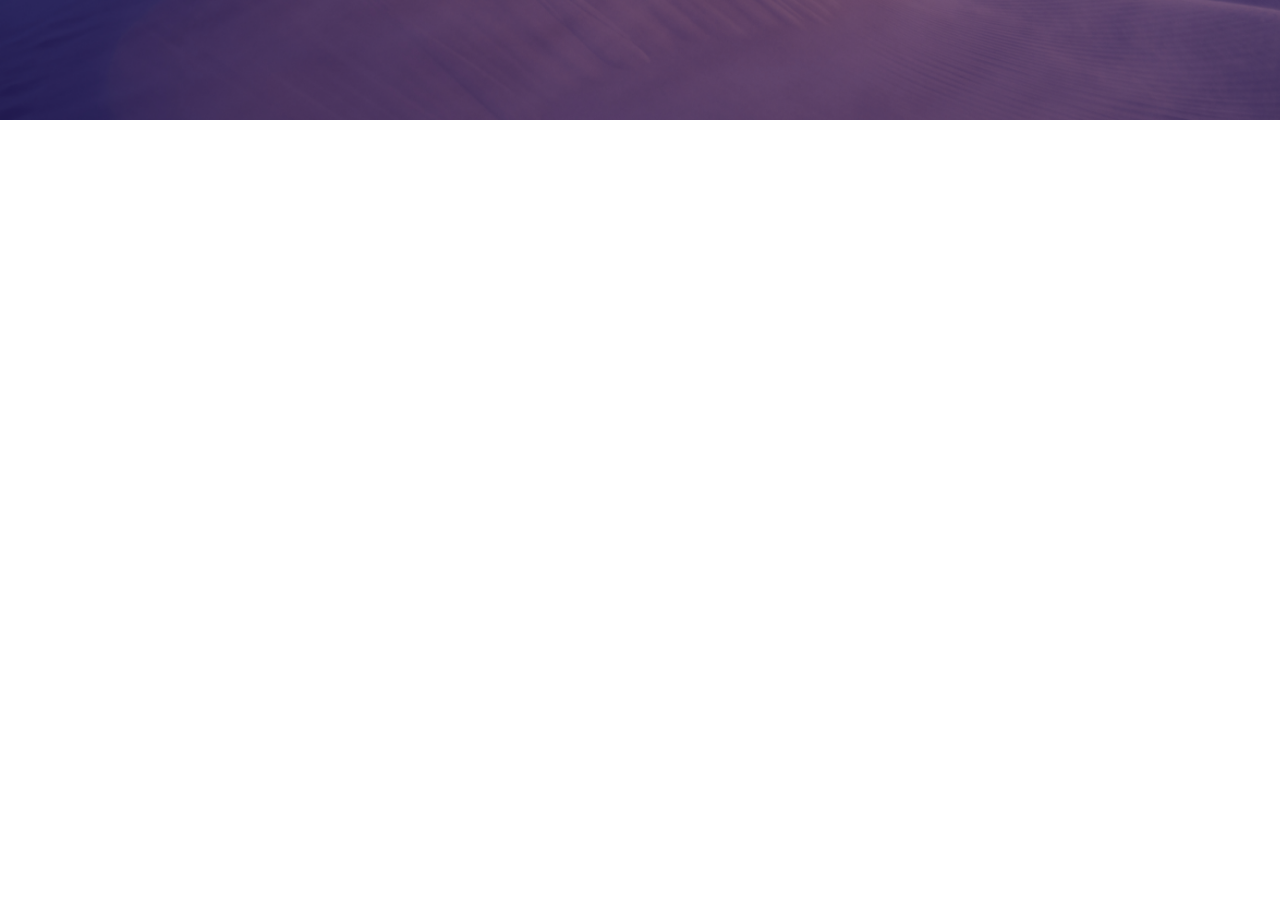
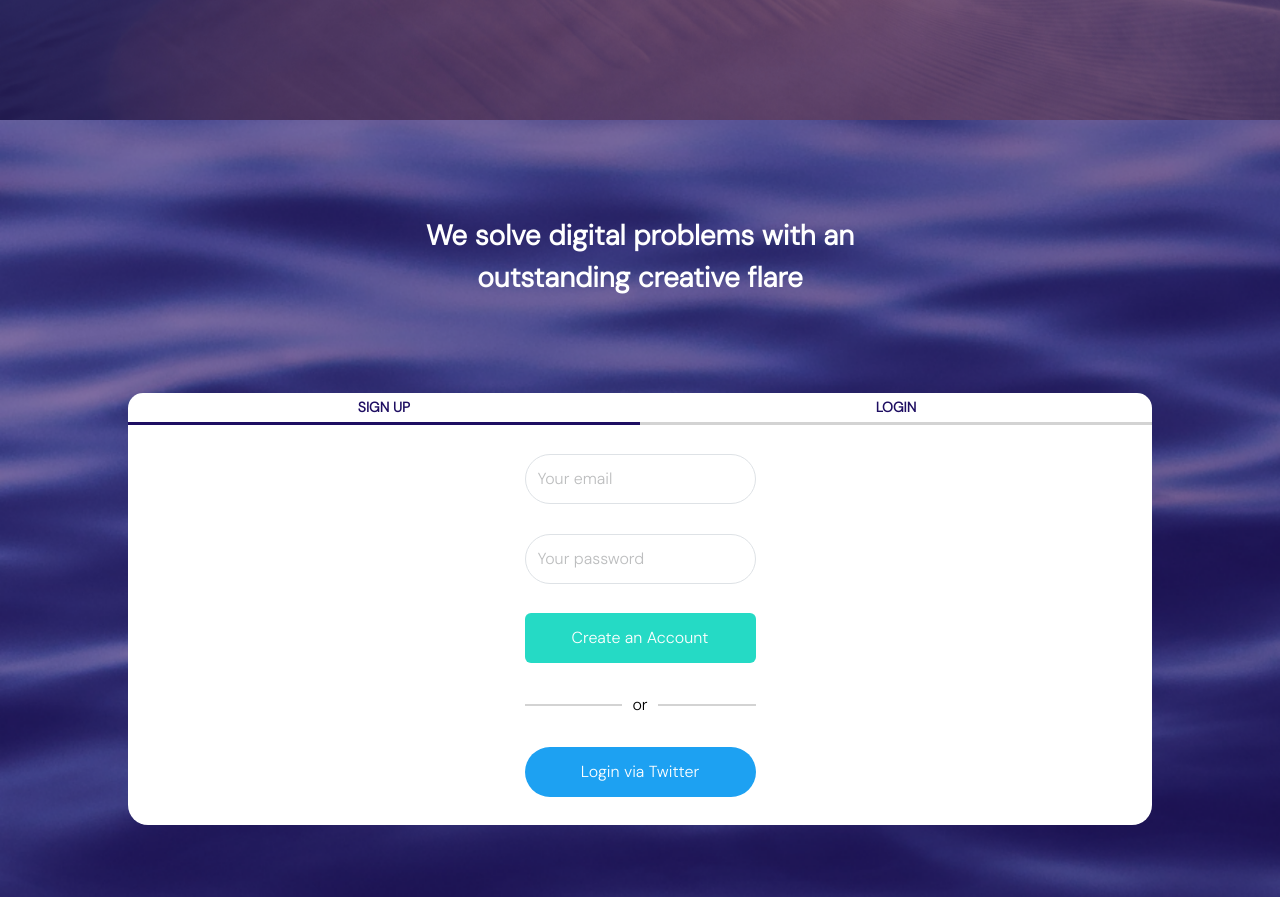
Before and after one commit to viix54/forgetCodeFigma, a React (Vite) app: page / in a window 1280 px wide. Shown: the part 1900-2797 px from the top of the page. Before the commit the page ends 2020 px from the top, so only its background shows below. Built offline with nearby package versions, Linux system fonts and the light colour scheme.

Commit message:
Page Form has been just made for min 320px

```diff
--- a/src/App.jsx
+++ b/src/App.jsx
@@ -25,7 +25,7 @@ function App() {
         <Landing />
         <Content />
         <Features />
-        {/* <FormComp /> */}
+        <FormComp />
         {/* <Testimonial /> */}
         {/* <CallToAction /> */}
         {/* <Showcase /> */}
--- a/src/components/Features_page/features.scss
+++ b/src/components/Features_page/features.scss
@@ -250,6 +250,7 @@ $text_font: 'DM Sans', sans-serif;
     .features_page{
         height: 100vh;
         // padding: 0 0.5em;
+        width: 100vw;
         .features_page_article{
             // height: 100%;
             .features_page_section{
--- a/src/components/Form_page/form_comp.scss
+++ b/src/components/Form_page/form_comp.scss
@@ -131,3 +131,61 @@ $text_font: 'DM Sans', sans-serif;
 
     }
 }
+
+@media screen and (min-width:320px){
+    .form_article{
+        display: flex;
+        height: 100%;
+        // justify-content: space-between;
+        // flex-direction: column;
+        // align-items: center;
+        // border: 5px solid yellow;
+
+        &>article{
+            flex-direction: column;
+            padding: 0 0.75em;
+            width: 100vw;
+            height: 100vh;
+            // border: 5px solid black;
+
+            .form_article_text_section{
+                // border: 5px solid black;
+
+                text-align: center;
+                min-height: 0px;
+                &>header{
+                    font-size: 1.75rem;
+                }
+                &>p{
+                    display: none;
+                }
+            }
+            .form_article_auth_section{
+                // border: 5px solid black;
+                // width: 50vw;
+                &>div{
+                    width: 80vw;
+                    height: fit-content;
+                    // height: 70vh;
+                    &>:nth-child(n){
+                        // width: 50vw;
+                    }
+                    .auth_type{
+                        .auth_type_login, .auth_type_sign_up{
+                            min-height: 2rem;
+                        }
+                    }
+                    .auth_form{
+                        &>form{
+                            align-items: center;
+                            &>:nth-child(n){
+                                width: 70%;
+                            }
+                        }
+                    }
+                }
+
+            }
+        }
+    }
+}
```
